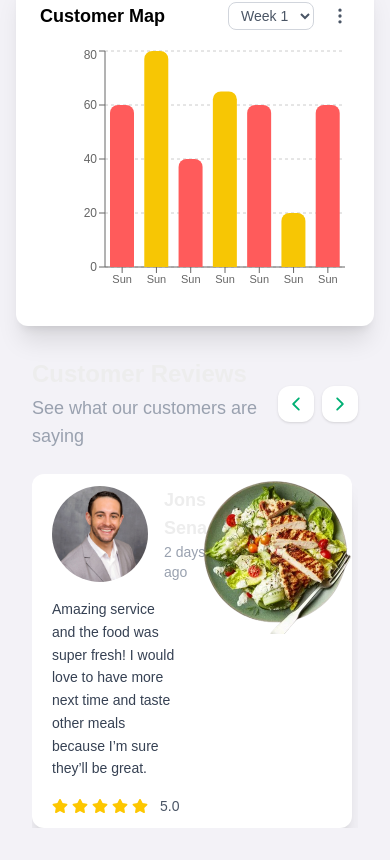
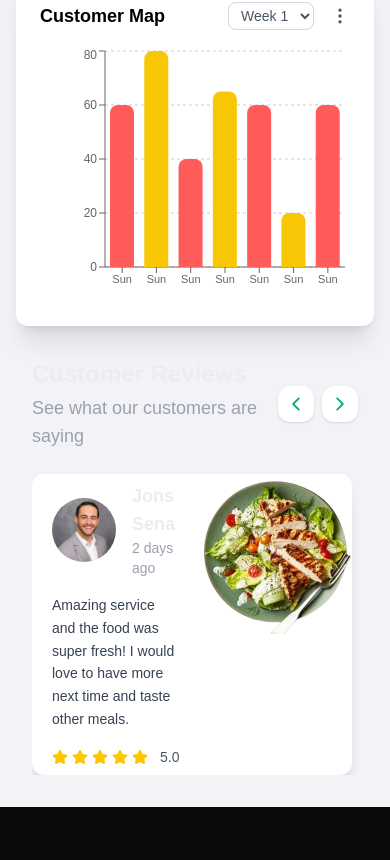
Before and after one commit to Atilola-code/admin-dashboard, a Next.js app: page / in a window 390 px wide. Shown: the part 1944-2804 px from the top of the page. After the commit the page ends 2751 px from the top, so only its background shows below. Built offline with nearby package versions, Linux system fonts and the light colour scheme.

Commit message:
feat: style mobile layout

```diff
--- a/src/app/components/CustomerReview.tsx
+++ b/src/app/components/CustomerReview.tsx
@@ -22,7 +22,7 @@ const reviews: Review[] = [
     avatar: '/avatar1.jpg',
     name: 'Jons Sena',
     date: '2 days ago',
-    comment: 'Amazing service and the food was super fresh! I would love to have more next time and taste other meals because I’m sure they’ll be great.',
+    comment: 'Amazing service and the food was super fresh! I would love to have more next time and taste other meals.',
     rating: 5,
     ratingValue: '5.0',
     foodImage: '/meal-4.png'
@@ -32,7 +32,7 @@ const reviews: Review[] = [
     avatar: '/avatar2.jpg',
     name: 'Sofia',
     date: '2 days ago',
-    comment: 'Fast delivery and hot meals. I will surely order again because the food tasted heavenly and I can’t wait to have more.',
+    comment: 'Fast delivery and hot meals. I will surely order again because the food tasted heavenly.',
     rating: 4,
     ratingValue: '4.5',
     foodImage: '/meal-5.png'
@@ -110,14 +110,14 @@ export default function CustomerReview() {
             className="flex bg-white shadow-xl rounded-xl overflow-hidden w-[320px] md:w-[360px] flex-shrink-0"
           >
             {/* Left section */}
-            <div className="px-5 py-3 flex-1 flex flex-col justify-between space-y-4">
+            <div className="px-5 py-2 flex-1 flex flex-col justify-between space-y-4">
               <div className="flex items-center gap-4">
                 <Image
                   src={review.avatar}
                   alt="avatar"
                   width={48}
                   height={48}
-                  className="rounded-full w-24 h-24 object-cover "
+                  className="rounded-full w-16 h-16 object-cover "
                 />
                 <div>
                   <h2 className="text-lg font-semibold">{review.name}</h2>
@@ -147,7 +147,7 @@ export default function CustomerReview() {
                 alt="Food"
                 width={160}
                 height={160}
-                className="w-full h-full object-cover"
+                className="w-full h-full object-cover text-center"
               />
             </div>
           </div>
```
